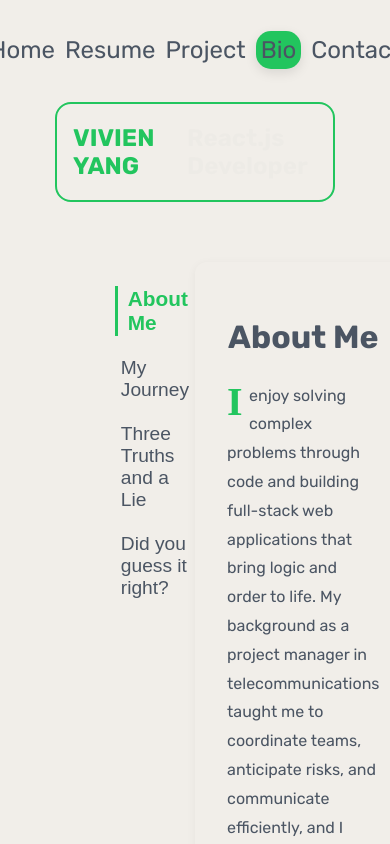
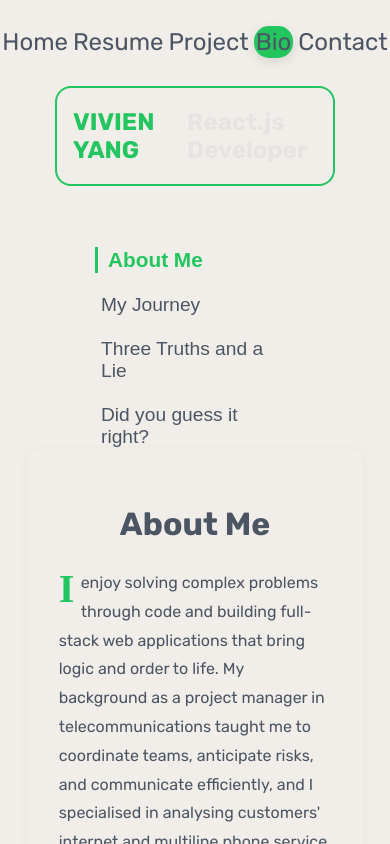
Before and after one commit to bihuiy/portfolio, a React (Vite) app: page /bio in a window 390 px wide. Shown: the top 844 px of the page. Built offline with nearby package versions, Linux system fonts and the light colour scheme.

Commit message:
add responsive design

```diff
--- a/src/compomnents/Bio/Bio.css
+++ b/src/compomnents/Bio/Bio.css
@@ -100,14 +100,37 @@
   }
 
 @media (min-width: 319px) and (max-width: 480px) {
+  .bio {
+    flex-direction: column;
+    padding: 10% 5%;
+    align-items: center;
+  }
     .about-me-title {
         margin-bottom: 15px;
         margin-top: 15px;
     }
+    .bio-sidebar {
+      justify-content: flex-start;
+      padding-left: 0;
+      padding-top: 1.5rem;
+    }
 }
 @media (min-width: 481px) and (max-width: 1200px) {
+  .bio {
+    padding: 5%;
+  }
   .about-me-title {
       margin-bottom: 15px;
       margin-top: 15px;
   }
+  .bio-sidebar {
+    padding-left: 0rem;
+    padding-top: 1.5rem
+  }
 }
+
+@media (min-width: 1201px) and (max-width: 1600px) {
+  .bio {
+    padding: 5% 9%;
+  }
+}
--- a/src/compomnents/Experience/Experience.jsx
+++ b/src/compomnents/Experience/Experience.jsx
@@ -68,7 +68,7 @@ export default function Experience() {
   ];
 
   return (
-    <>
+    <div className="experience">
       <h1 className="experience-title">My Experience</h1>
       {experience.map((item) => (
         <div key={item.id} className="experience-item">
@@ -87,6 +87,6 @@ export default function Experience() {
           </ul>
         </div>
       ))}
-    </>
+    </div>
   );
 }
--- a/src/compomnents/Homepage/Homepage.css
+++ b/src/compomnents/Homepage/Homepage.css
@@ -137,6 +137,9 @@
   .label-detail {
     margin-bottom: 15px;
   }
+  .skills {
+    padding: 10%;
+  }
 }
 
 @media (min-width: 481px) and (max-width: 1200px) {
@@ -155,6 +158,9 @@
   .label {
     padding: 2% 7%;
   }
+  .skills {
+    padding: 0 10%;
+  }
 }
 @media (min-width: 1201px) and (max-width: 1600px) {
   .hero {
@@ -171,4 +177,7 @@
   .label {
     padding: 0 10% 2% 10%;
   }
+  .skills {
+    padding: 0 9%;
+  }
 }
--- a/src/compomnents/Navbar/Navbar.css
+++ b/src/compomnents/Navbar/Navbar.css
@@ -22,7 +22,7 @@ nav {
 .nav-links a:hover, .nav-links a.active {
     background-color: #22c55e;
     box-shadow: 0 4px 12px rgba(0,0,0,0.1);
-    padding: 5px;
+    padding: 2px;
     border-radius: 15px;
 }
 
@@ -35,8 +35,8 @@ nav {
         flex-direction: column;
     }
     .nav-links {
-        gap: 10px;
-        margin: 15px 0;
+        gap: 5px;
+        margin: 10px 0;
     }
     .logo-title {
         order: 2;
@@ -48,7 +48,7 @@ nav {
         padding: 0 5%;
     }
     .nav-links {
-        gap: 20px;
+        gap: 12px;
         margin: 20px;
     }
   }
--- a/src/compomnents/ResumePage/ResumePage.css
+++ b/src/compomnents/ResumePage/ResumePage.css
@@ -63,12 +63,14 @@
     .resume-sidebar {
       flex-direction: row;
       justify-content: center;
+      padding: 1.5rem 0;
     }
     .resume-tab.active {
       border-left: none;
     }
     .resume-content {
       padding-left: 0;
+      padding: 0 1rem;
     }
   }
 
@@ -81,23 +83,28 @@
     .resume-sidebar {
       flex-direction: row;
       justify-content: center;
+      padding: 1.5rem 0;
     }
     .resume-tab.active {
       border-left: none;
+      font-size: 1.7rem;
     }
     .resume-content {
       padding-left: 0;
+      padding: 0 1rem;
     }
     .resume-tab {
       font-size: 1.5rem;
     }
   }
+
   @media (min-width: 1201px) and (max-width: 1600px) {
     .resume {
       padding: 5% 10%;
     }
     .resume-content {
       padding-left: 0;
+      padding: 0 1rem;
     }
     .resume-tab {
       font-size: 1.5rem;
--- a/src/compomnents/Skills/Skills.css
+++ b/src/compomnents/Skills/Skills.css
@@ -1,10 +1,10 @@
-.skills-title {
+/* .skills-title {
     margin-bottom: 35px;
     text-align: left;
     font-size: 2rem;
     font-weight: 700;
     color: #1a1a1a;
-  }
+  } */
 
   .skills-grid {
     display: grid;
@@ -38,9 +38,9 @@
     color: #22c55e;
   }
 
-  @media (max-width: 768px) {
+  @media (min-width: 319px) and (max-width: 480px) {
     .skills-grid {
-      gap: 1rem;
+      grid-template-columns: repeat(auto-fit, minmax(40px, 1fr));
     }
 
     .skill-item {
@@ -52,3 +52,9 @@
       font-size: 16px;
     }
   }
+
+  @media (min-width: 481px) and (max-width: 1200px) {
+    .skills-grid {
+      grid-template-columns: repeat(auto-fit, minmax(60px, 1fr));
+    }
+  }
```
